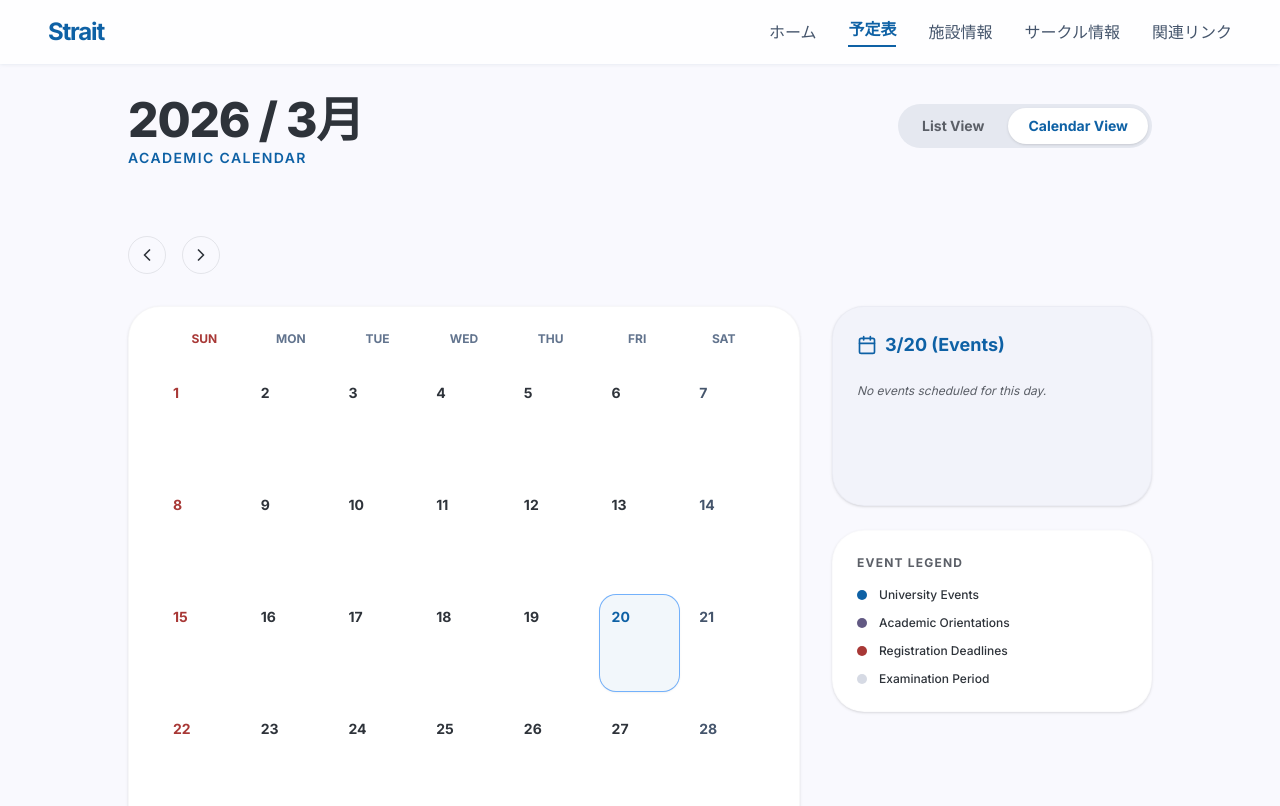
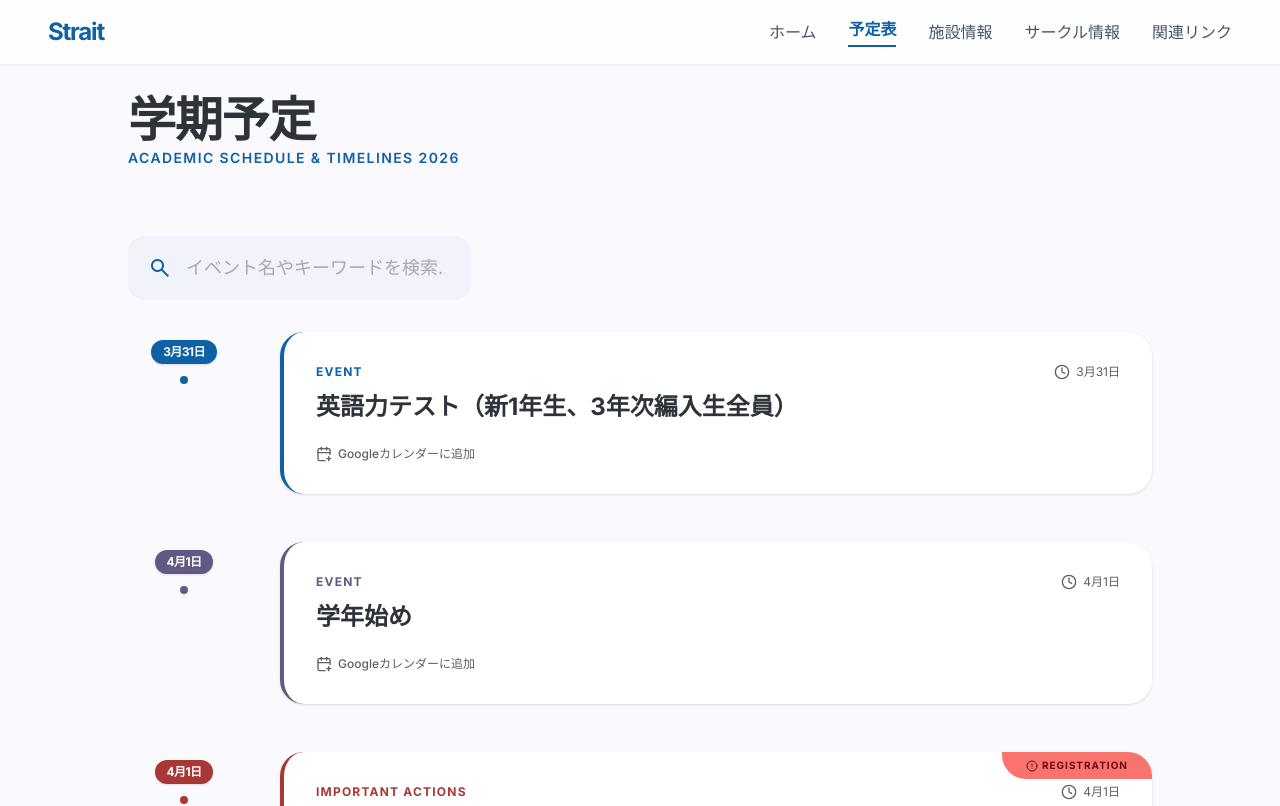
Before and after one commit to SkycToud/Strait, a Next.js app: page /calendar in a window 1280 px wide. Shown: the top 806 px of the page. Built offline with nearby package versions, Linux system fonts and the light colour scheme.

Commit message:
予定表画面変更

```diff
--- a/src/app/calendar/page.tsx
+++ b/src/app/calendar/page.tsx
@@ -1,9 +1,8 @@
 'use client';
-import React, { useState } from 'react';
+import React, { useState, useMemo } from 'react';
 import { CalendarPlus, Clock, MapPin, FileText, AlertCircle, ChevronLeft, ChevronRight } from 'lucide-react';
 import { buildGoogleCalendarUrl } from '@/lib/google-calendar';
 import calendarData from '@/data/calendar.json';
-import CalendarGrid from '@/components/calendar/CalendarGrid';
 import PageHeader from '@/components/layout/PageHeader';
 
 // Helper to format date strings like "2026-04-01" to "4月1日"
@@ -23,6 +22,11 @@ export const formatEventDate = (dateStr?: string) => {
 // Identify registration/course related events
 export const isRegistrationEvent = (label: string) => {
   return label.includes('履修') || label.includes('登録') || label.includes('抽選');
+};
+
+// Identify examination events
+export const isExaminationEvent = (label: string) => {
+  return label.includes('試験期間');
 };
 
 export const getThemeClasses = (color: string) => {
@@ -69,8 +73,9 @@ export const getThemeClasses = (color: string) => {
 };
 
 export default function CalendarPage() {
-  const [view, setView] = useState<'list' | 'calendar'>('calendar');
-  const [currentMonth, setCurrentMonth] = useState(new Date()); // Default to current month
+  const [view] = useState<'list' | 'calendar'>('list');
+  const [currentMonth] = useState(new Date()); // Default to current month
+  const [searchQuery, setSearchQuery] = useState('');
   const timingToDay = (timing: string): number => {
     switch (timing) {
       case '初旬': return 1;
@@ -92,17 +97,20 @@ export default function CalendarPage() {
     return isNaN(d.getTime()) ? new Date(8640000000000000) : d;
   };
 
-  const events = [...calendarData.events].sort(
+  const allEvents = [...calendarData.events].sort(
     (a, b) => getSortDate(a).getTime() - getSortDate(b).getTime()
   );
 
-  const handlePrevMonth = () => {
-    setCurrentMonth(prev => new Date(prev.getFullYear(), prev.getMonth() - 1, 1));
-  };
+  // Filter events based on search query
+  const events = useMemo(() => {
+    if (!searchQuery.trim()) return allEvents;
 
-  const handleNextMonth = () => {
-    setCurrentMonth(prev => new Date(prev.getFullYear(), prev.getMonth() + 1, 1));
-  };
+    const query = searchQuery.toLowerCase();
+    return allEvents.filter(event =>
+      event.label.toLowerCase().includes(query)
+    );
+  }, [allEvents, searchQuery]);
+
 
   const year = currentMonth.getFullYear();
   const month = currentMonth.getMonth() + 1;
@@ -114,54 +122,56 @@ export default function CalendarPage() {
         <div className="flex flex-col md:flex-row md:items-start justify-between gap-6 mb-8">
           <div className="flex flex-col gap-4">
             <PageHeader
-              title={view === 'calendar' ? `${year} / ${month}月` : '学期予定'}
-              subtitle={view === 'calendar' ? 'Academic Calendar' : 'Academic Schedule & Timelines 2026'}
+              title='学期予定'
+              subtitle='Academic Schedule & Timelines 2026'
             />
 
-            {view === 'calendar' && (
-              <div className="flex items-center gap-4">
-                <button
-                  onClick={handlePrevMonth}
-                  className="p-2 rounded-full hover:bg-surface-container-high transition-colors border border-outline-variant/30 text-on-surface"
-                  aria-label="Previous Month"
-                >
-                  <ChevronLeft className="w-5 h-5" />
-                </button>
-                <button
-                  onClick={handleNextMonth}
-                  className="p-2 rounded-full hover:bg-surface-container-high transition-colors border border-outline-variant/30 text-on-surface"
-                  aria-label="Next Month"
-                >
-                  <ChevronRight className="w-5 h-5" />
-                </button>
+            {/* Search Bar */}
+            <div className="relative w-full max-w-md">
+              <span className="absolute left-5 top-1/2 -translate-y-1/2 material-symbols-outlined text-primary text-2xl" style={{ fontVariationSettings: "'FILL' 0, 'wght' 400, 'GRAD' 0, 'opsz' 24" }}>search</span>
+              <input
+                type="text"
+                placeholder="イベント名やキーワードを検索..."
+                className="w-full pl-14 pr-6 py-4 bg-surface-container-low rounded-2xl border-2 border-transparent focus:border-primary focus:bg-white focus:shadow-[0_0_0_4px_rgba(var(--primary-rgb),0.1)] outline-none transition-all text-lg placeholder:text-on-surface-variant/50"
+                value={searchQuery}
+                onChange={(e) => setSearchQuery(e.target.value)}
+              />
+            </div>
+
+          </div>
+
+        </div>
+
+        {/* Timeline List View */}
+            {/* Search Results Summary */}
+            {searchQuery.trim() && (
+              <div className="mb-6 p-4 bg-surface-container-low rounded-2xl border border-outline-variant/20">
+                <p className="text-sm text-on-surface-variant">
+                  "{searchQuery}" の検索結果: <span className="font-bold text-primary">{events.length}件</span>
+                </p>
               </div>
             )}
-          </div>
-
-          <div className="flex flex-wrap items-center gap-3 shrink-0 pt-2">
-            <div className="flex items-center gap-1 p-1 bg-surface-container-high rounded-full w-fit">
-              <button onClick={() => setView('list')} className={`px-5 py-2 text-sm font-bold rounded-full transition-all active:scale-95 ${view === 'list' ? 'bg-white shadow-sm text-primary' : 'text-on-surface-variant hover:text-on-surface'}`}>List View</button>
-              <button onClick={() => setView('calendar')} className={`px-5 py-2 text-sm font-bold rounded-full transition-all active:scale-95 ${view === 'calendar' ? 'bg-white shadow-sm text-primary' : 'text-on-surface-variant hover:text-on-surface'}`}>Calendar View</button>
-            </div>
-          </div>
-        </div>
-
-        {view === 'list' ? (
-          <>
-
 
             {/* Sophisticated Timeline */}
             <div className="relative space-y-12 pb-12">
               <div className="absolute left-10 md:left-14 top-4 bottom-4 w-px bg-gradient-to-b from-transparent via-outline-variant to-transparent opacity-20"></div>
 
-              {events.map((event, index) => {
+              {events.length > 0 ? events.map((event, index) => {
                 const displayDate = formatEventDate(event.date || event.startDate);
                 const isPeriod = !!event.endDate;
                 const dateText = isPeriod ? `${displayDate} 〜 ${formatEventDate(event.endDate)}` : displayDate;
 
                 const isRegistration = isRegistrationEvent(event.label);
-                const colors = ['primary', 'tertiary', 'surface-dim'];
-                const themeText = isRegistration ? 'registration' : colors[index % 3];
+                const isExamination = isExaminationEvent(event.label);
+                const colors = ['primary', 'tertiary'];
+                let themeText: string;
+                if (isRegistration) {
+                  themeText = 'registration';
+                } else if (isExamination) {
+                  themeText = 'surface-dim';
+                } else {
+                  themeText = colors[index % 2];
+                }
                 const theme = getThemeClasses(themeText);
 
                 return (
@@ -213,12 +223,14 @@ export default function CalendarPage() {
                     </div>
                   </article>
                 );
-              })}
+              }) : searchQuery.trim() ? (
+                <div className="flex flex-col items-center justify-center py-24 text-center">
+                  <span className="material-symbols-outlined text-6xl text-outline-variant mb-4">search_off</span>
+                  <h3 className="text-xl font-bold text-on-surface mb-2">イベントが見つかりません</h3>
+                  <p className="text-on-surface-variant">検索条件を変えてみてください。</p>
+                </div>
+              ) : null}
             </div>
-          </>
-        ) : (
-          <CalendarGrid events={events} currentMonth={currentMonth} />
-        )}
       </section>
     </div>
   );
--- a/src/app/clubs/[category]/page.tsx
+++ b/src/app/clubs/[category]/page.tsx
@@ -1,9 +1,7 @@
-import Link from 'next/link';
 import { notFound } from 'next/navigation';
 import { getAllClubs } from '@/lib/clubs';
 import { slugify } from '@/lib/utils';
 import { ClubDetail } from '@/types/club';
-import ClubImage from '@/components/clubs/ClubImage';
 import ClubCard from '@/components/clubs/ClubCard';
 
 export function generateStaticParams() {
@@ -42,19 +40,8 @@ export default async function CategoryPage({ params }: { params: Promise<{ categ
 
   return (
     <div className="max-w-7xl mx-auto w-full pb-16">
-      {/* Breadcrumbs & Title */}
+      {/* Title */}
       <div className="mb-10">
-        <nav className="flex items-center gap-2 text-sm text-on-surface-variant mb-4">
-          <Link href="/" className="hover:text-primary flex items-center gap-1">
-            <span className="material-symbols-outlined text-lg" style={{ fontVariationSettings: "'FILL' 0, 'wght' 400, 'GRAD' 0, 'opsz' 24" }}>home</span>
-            Home
-          </Link>
-          <span className="material-symbols-outlined text-xs" style={{ fontVariationSettings: "'FILL' 0, 'wght' 400, 'GRAD' 0, 'opsz' 24" }}>chevron_right</span>
-          <Link href="/clubs" className="hover:text-primary">Categories</Link>
-          <span className="material-symbols-outlined text-xs" style={{ fontVariationSettings: "'FILL' 0, 'wght' 400, 'GRAD' 0, 'opsz' 24" }}>chevron_right</span>
-          <span className="text-on-surface font-medium">{activeCategory}</span>
-        </nav>
-
         <div className="flex flex-col md:flex-row md:items-end justify-between gap-4">
           <div>
             <h1 className="text-4xl font-bold tracking-tight text-on-surface font-headline mb-2">{info.title}</h1>
--- a/src/app/facilities/page.tsx
+++ b/src/app/facilities/page.tsx
@@ -82,13 +82,6 @@ export default function FacilitiesPage() {
           </a>
         </div>
       </div>
-
-      {/* FAB */}
-      <div className="fixed bottom-8 right-8 z-50">
-        <button className="w-14 h-14 bg-primary text-on-primary rounded-full shadow-2xl flex items-center justify-center active:scale-95 hover:scale-105 transition-all">
-          <span className="material-symbols-outlined" data-icon="chat_bubble">chat_bubble</span>
-        </button>
-      </div>
     </div>
   );
 }
--- a/src/components/calendar/CalendarGrid.tsx
+++ b/src/components/calendar/CalendarGrid.tsx
@@ -16,10 +16,15 @@ const isRegistrationEvent = (label: string) => {
   return label.includes('履修') || label.includes('登録') || label.includes('抽選');
 };
 
+const isExaminationEvent = (label: string) => {
+  return label.includes('試験期間');
+};
+
 const getEventTheme = (event: EventData, index: number) => {
   if (isRegistrationEvent(event.label)) return 'registration';
-  const colors = ['primary', 'tertiary', 'surface-dim'];
-  return colors[index % 3];
+  if (isExaminationEvent(event.label)) return 'surface-dim';
+  const colors = ['primary', 'tertiary'];
+  return colors[index % 2];
 };
 
 const getThemeColorClass = (theme: string) => {
@@ -254,19 +259,15 @@ export default function CalendarGrid({ events, currentMonth }: { events: EventDa
           <div className="space-y-3">
             <div className="flex items-center gap-3">
               <div className="w-2.5 h-2.5 rounded-full bg-primary" />
-              <span className="text-xs font-medium text-on-surface">University Events</span>
-            </div>
-            <div className="flex items-center gap-3">
-              <div className="w-2.5 h-2.5 rounded-full bg-tertiary" />
-              <span className="text-xs font-medium text-on-surface">Academic Orientations</span>
+              <span className="text-xs font-medium text-on-surface">大学行事</span>
             </div>
             <div className="flex items-center gap-3">
               <div className="w-2.5 h-2.5 rounded-full bg-error" />
-              <span className="text-xs font-medium text-on-surface">Registration Deadlines</span>
+              <span className="text-xs font-medium text-on-surface">履修関係</span>
             </div>
             <div className="flex items-center gap-3">
               <div className="w-2.5 h-2.5 rounded-full bg-surface-dim" />
-              <span className="text-xs font-medium text-on-surface">Examination Period</span>
+              <span className="text-xs font-medium text-on-surface">試験期間</span>
             </div>
           </div>
         </div>
```
Also changed, not shown: src/components/clubs/AllClubsList.tsx (+4 -8 lines), 1 other file (tests, documents, lock files or other folders).
